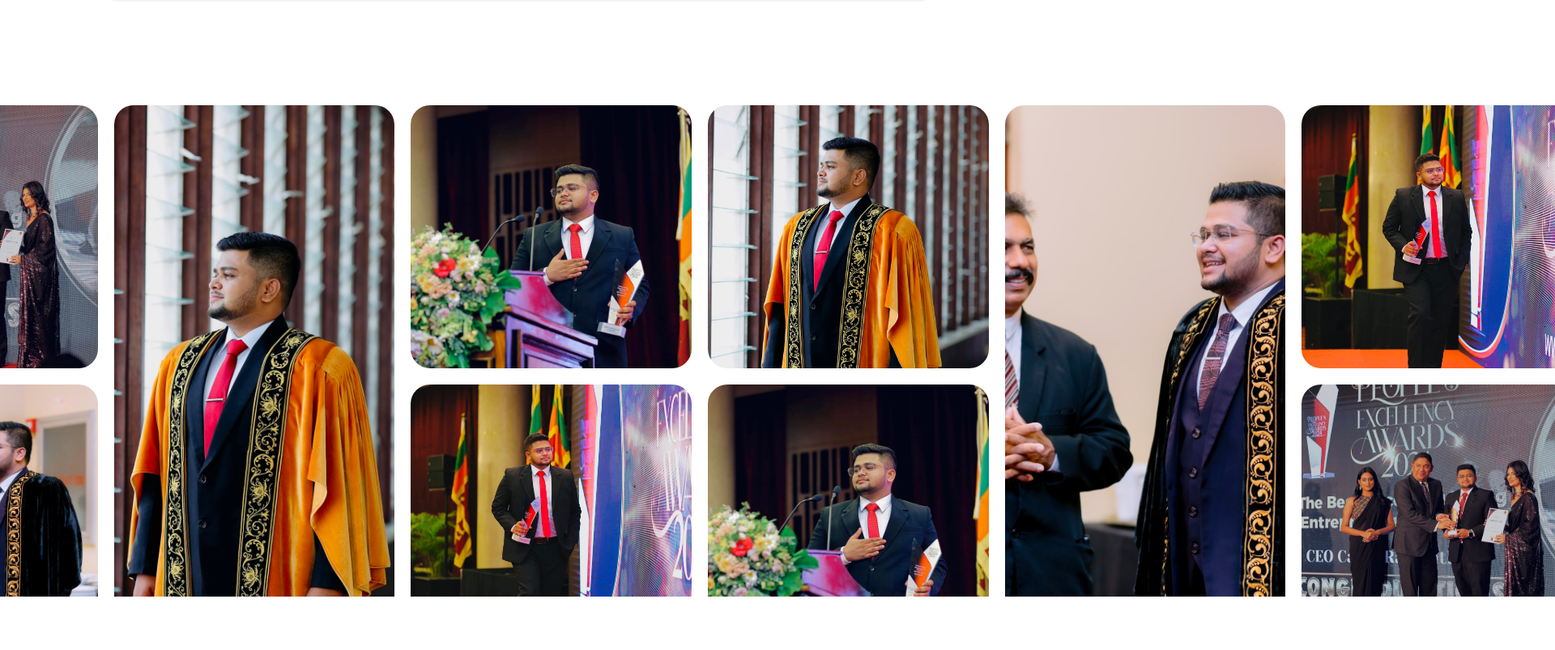
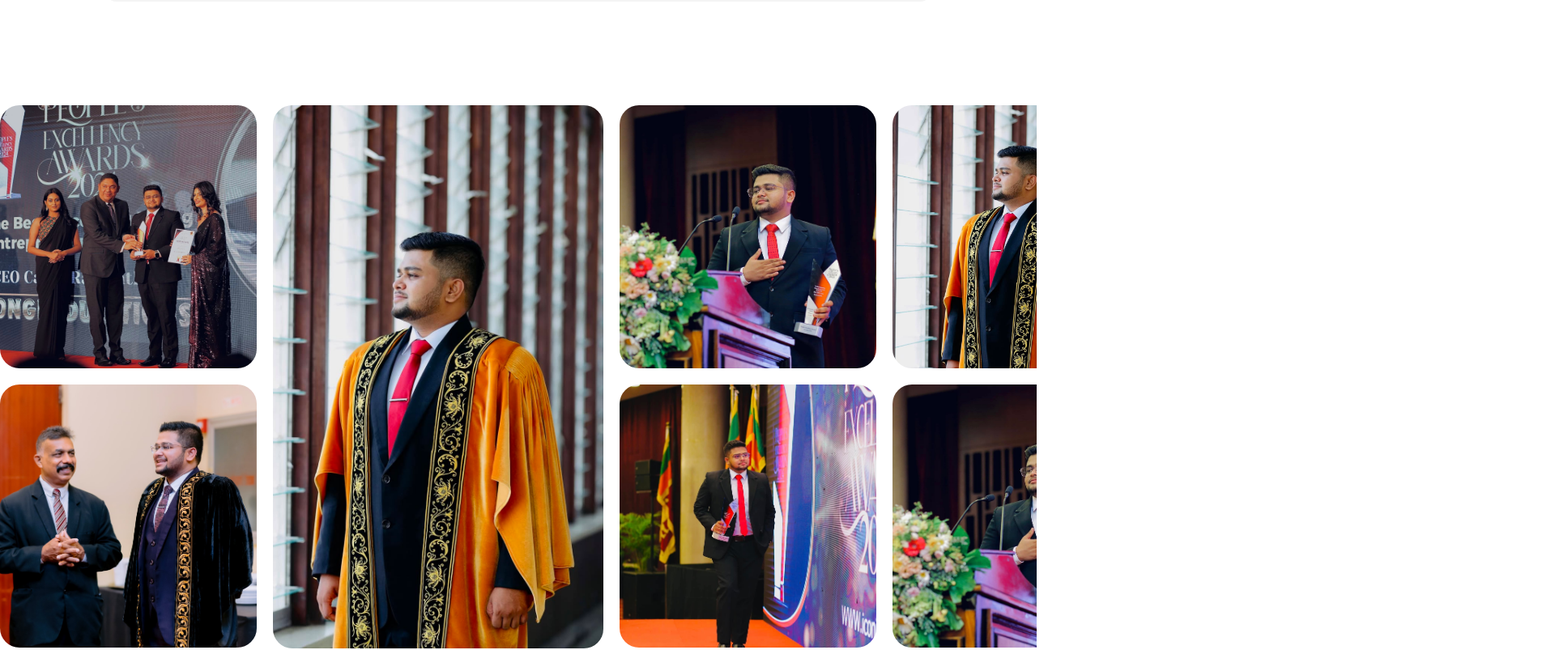
Before and after one commit to codezelat/caders-personal-site, a Next.js app: page / in a window 1280 px wide. Shown: the part 3940-4743 px from the top of the page at 81% size, 1920 px wide, since content can reach past the window. Built offline with nearby package versions, Linux system fonts and the light colour scheme.

Commit message:
fix:conntact page submit button

```diff
--- a/app/Components/Gallery.tsx
+++ b/app/Components/Gallery.tsx
@@ -4,6 +4,33 @@ import { useState, useEffect, useRef, type TouchEvent } from "react"
 import Image from "next/image"
 
 const Gallery = () => {
+  // Add this style tag at the beginning of your component
+  useEffect(() => {
+    const style = document.createElement("style")
+    style.textContent = `
+      @keyframes slide {
+        0% {
+          transform: translateX(0);
+        }
+        100% {
+          transform: translateX(-2180px);
+        }
+      }
+
+      .animate-slide {
+        animation: slide 20s linear infinite;
+      }
+
+      .animate-slide:hover {
+        animation-play-state: paused;
+      }
+    `
+    document.head.appendChild(style)
+
+    return () => {
+      document.head.removeChild(style)
+    }
+  }, [])
   // Images array for the mobile slider
   const galleryImages = [
     "/images/gallery1.jpg",
@@ -18,9 +45,7 @@ const Gallery = () => {
     "/images/gallery5.jpg",
   ]
 
-
   const [currentSlide, setCurrentSlide] = useState(0)
-
 
   const touchStartX = useRef(0)
   const touchEndX = useRef(0)
@@ -33,7 +58,6 @@ const Gallery = () => {
 
     return () => clearInterval(interval)
   }, [galleryImages.length])
-
 
   const handleTouchStart = (e: TouchEvent) => {
     touchStartX.current = e.touches[0].clientX
@@ -53,17 +77,14 @@ const Gallery = () => {
     if (Math.abs(distance) < minSwipeDistance) return
 
     if (distance > 0) {
-
       setCurrentSlide((prev) => (prev === galleryImages.length - 1 ? 0 : prev + 1))
     } else {
-
       setCurrentSlide((prev) => (prev === 0 ? galleryImages.length - 1 : prev - 1))
     }
   }
 
   // Function to get the appropriate dot index for the limited dots display
   const getDotIndex = (index: number) => {
-
     return Math.floor((index * 5) / galleryImages.length)
   }
 
@@ -106,19 +127,19 @@ const Gallery = () => {
         </div>
       </div>
 
-      {/* Original Desktop Gallery - Hidden on mobile */}
+      {/* Desktop/Tablet Sliding Gallery - Hidden on mobile */}
+      <div className="hidden md:block relative w-full overflow-hidden bg-white py-16 mb-20">
         <div
-        className="hidden md:block relative w-full xl:w-[]  overflow-hidden bg-white py-16 mb-20"
+          className="flex gap-5 animate-slide"
           style={{
-          width: "2180px",
+            width: "calc(4360px)",
             height: "671px",
-          marginLeft: "-226px",
           }}
         >
-        {/* Gallery Grid */}
-        <div className="grid grid-cols-6 gap-5 " style={{ height: "671px" }}>
+          {/* First set of images */}
+          <div className="flex gap-5 min-w-[2180px]">
             {/* Column 1 - Two stacked images */}
-          <div className="flex flex-col space-y-5">
+            <div className="flex flex-col space-y-5 min-w-[317px]">
               <div className="rounded-3xl overflow-hidden" style={{ height: "325px" }}>
                 <Image
                   width={317}
@@ -141,7 +162,7 @@ const Gallery = () => {
             </div>
 
             {/* Column 2 - Single tall image */}
-          <div className="rounded-3xl overflow-hidden" style={{ height: "671px" }}>
+            <div className="rounded-3xl overflow-hidden min-w-[408px]" style={{ height: "671px" }}>
               <Image
                 width={408}
                 height={671}
@@ -151,8 +172,8 @@ const Gallery = () => {
               />
             </div>
 
-          {/* Column 3-4 - Four images in a grid (spanning 2 columns) */}
-          <div className="col-span-2 grid grid-cols-2 gap-5">
+            {/* Column 3-4 - Four images in a grid */}
+            <div className="grid grid-cols-2 gap-5 min-w-[654px]">
               <div className="rounded-3xl overflow-hidden" style={{ height: "325px" }}>
                 <Image
                   width={317}
@@ -192,7 +213,7 @@ const Gallery = () => {
             </div>
 
             {/* Column 5 - Single tall image */}
-          <div className="rounded-3xl overflow-hidden" style={{ height: "671px" }}>
+            <div className="rounded-3xl overflow-hidden min-w-[408px]" style={{ height: "671px" }}>
               <Image
                 width={408}
                 height={671}
@@ -203,7 +224,116 @@ const Gallery = () => {
             </div>
 
             {/* Column 6 - Two stacked images */}
-          <div className="flex flex-col space-y-5">
+            <div className="flex flex-col space-y-5 min-w-[317px]">
+              <div className="rounded-3xl overflow-hidden" style={{ height: "325px" }}>
+                <Image
+                  width={317}
+                  height={325}
+                  src="/images/gallery5.jpg"
+                  alt="Gallery image"
+                  className="w-full h-full object-cover"
+                />
+              </div>
+              <div className="rounded-3xl overflow-hidden" style={{ height: "325px" }}>
+                <Image
+                  width={317}
+                  height={325}
+                  src="/images/gallery1.jpg"
+                  alt="Gallery image"
+                  className="w-full h-full object-cover"
+                />
+              </div>
+            </div>
+          </div>
+
+          {/* Duplicate set for seamless loop */}
+          <div className="flex gap-5 min-w-[2180px]">
+            {/* Column 1 - Two stacked images */}
+            <div className="flex flex-col space-y-5 min-w-[317px]">
+              <div className="rounded-3xl overflow-hidden" style={{ height: "325px" }}>
+                <Image
+                  width={317}
+                  height={325}
+                  src="/images/gallery1.jpg"
+                  alt="Gallery image"
+                  className="w-full h-full object-cover"
+                />
+              </div>
+              <div className="rounded-3xl overflow-hidden" style={{ height: "325px" }}>
+                <Image
+                  width={317}
+                  height={325}
+                  src="/images/gallery2.jpg"
+                  alt="Gallery image"
+                  className="w-full h-full object-cover"
+                />
+              </div>
+            </div>
+
+            {/* Column 2 - Single tall image */}
+            <div className="rounded-3xl overflow-hidden min-w-[408px]" style={{ height: "671px" }}>
+              <Image
+                width={408}
+                height={671}
+                src="/images/gallery3.jpg"
+                alt="Gallery image"
+                className="w-full h-full object-cover"
+              />
+            </div>
+
+            {/* Column 3-4 - Four images in a grid */}
+            <div className="grid grid-cols-2 gap-5 min-w-[654px]">
+              <div className="rounded-3xl overflow-hidden" style={{ height: "325px" }}>
+                <Image
+                  width={317}
+                  height={325}
+                  src="/images/gallery4.jpg"
+                  alt="Gallery image"
+                  className="w-full h-full object-cover"
+                />
+              </div>
+              <div className="rounded-3xl overflow-hidden" style={{ height: "325px" }}>
+                <Image
+                  width={317}
+                  height={325}
+                  src="/images/gallery3.jpg"
+                  alt="Gallery image"
+                  className="w-full h-full object-cover"
+                />
+              </div>
+              <div className="rounded-3xl overflow-hidden" style={{ height: "325px" }}>
+                <Image
+                  width={317}
+                  height={325}
+                  src="/images/gallery5.jpg"
+                  alt="Gallery image"
+                  className="w-full h-full object-cover"
+                />
+              </div>
+              <div className="rounded-3xl overflow-hidden" style={{ height: "325px" }}>
+                <Image
+                  width={317}
+                  height={325}
+                  src="/images/gallery4.jpg"
+                  alt="Gallery image"
+                  className="w-full h-full object-cover"
+                />
+              </div>
+            </div>
+
+            {/* Column 5 - Single tall image */}
+            <div className="rounded-3xl overflow-hidden min-w-[408px]" style={{ height: "671px" }}>
+              <Image
+                width={408}
+                height={671}
+                src="/images/gallery2.jpg"
+                alt="Gallery image"
+                className="w-full h-full object-cover"
+              />
+            </div>
+
+            {/* Column 6 - Two stacked images */}
+            <div className="flex flex-col space-y-5 min-w-[317px]">
               <div className="rounded-3xl overflow-hidden" style={{ height: "325px" }}>
                 <Image
                   width={317}
@@ -225,6 +355,7 @@ const Gallery = () => {
             </div>
           </div>
         </div>
+      </div>
     </>
   )
 }
--- a/app/Components/Header.tsx
+++ b/app/Components/Header.tsx
@@ -30,9 +30,9 @@ const Header: React.FC = () => {
   return (
     <>
       <header
-        className="fixed top-[33px] left-1/2 transform -translate-x-1/2 w-full
-        max-w-[95%] 2xl:max-w-[1400px] px-4 py-4 z-50 bg-white/80 backdrop-blur-lg
-        shadow-md rounded-[16px] flex justify-between items-center"
+className="fixed top-[33px] left-1/2 transform -translate-x-1/2 w-full
+max-w-[95%] 2xl:max-w-[1400px] px-4 py-4 z-50 bg-white/80 backdrop-blur-lg
+shadow-md rounded-[16px] flex justify-between items-center"
       >
         {/* Logo */}
         <div className="text-2xl font-bold">
--- a/app/Components/contact-section.tsx
+++ b/app/Components/contact-section.tsx
@@ -67,7 +67,7 @@ export default function ContactSection() {
 
         <div className="grid md:grid-cols-2 gap-6 md:gap-8">
           <div>
-            <form onSubmit={handleSubmit} className="space-y-4 md:space-y-6">
+            <form onSubmit={handleSubmit} className="space-y-4 md:space-y-6 mr-6 md:mr-8">
               <div className="space-y-1 md:space-y-2">
                 <label htmlFor="name" className="block text-sm font-medium">
                   Name
@@ -114,7 +114,7 @@ export default function ContactSection() {
               <button
                 type="submit"
                 disabled={isSubmitting}
-                className="w-full bg-[#03045E] hover:bg-blue-700 disabled:bg-blue-400 disabled:cursor-not-allowed text-white h-10 md:h-12 rounded transition-colors duration-200 font-medium"
+                className="w-full bg-[#03045E] hover:bg-blue-700 disabled:bg-blue-400 disabled:cursor-not-allowed text-white h-10 md:h-12 rounded-[10px] transition-colors duration-200 font-medium"
               >
                 {isSubmitting ? "Sending..." : "Send Message"}
               </button>
@@ -134,7 +134,7 @@ export default function ContactSection() {
             </form>
           </div>
 
-          <div className="bg-[#131722] p-6 md:p-8 rounded-lg">
+          <div className="bg-[#131722] p-4 md:p-6 rounded-lg">
             <div className="mb-6 md:mb-8">
               <h3 className="text-lg md:text-xl font-semibold mb-2">Connect Directly</h3>
               <p className="text-gray-400">Business Assistant</p>
--- a/app/globals.css
+++ b/app/globals.css
@@ -156,3 +156,8 @@ body {
 html {
   scroll-behavior: smooth;
 }
+
+
+body {
+  overflow-x: hidden;
+}
--- a/app/page.tsx
+++ b/app/page.tsx
@@ -13,7 +13,7 @@ import Gallery from "./Components/Gallery";
 export default function Page() {
   return (
     <div className="bg-[#FFFFFF66] backdrop-blur-[8px] min-h-screen scroll-smooth">
-      <Header />
+      <Header/>
 
       {/* Hero section does not need an ID unless linked */}
       <Hero />
```
Also changed, not shown: app/Components/Hero.tsx (+5 -5 lines). Lines whose indentation alone changed are shown as unchanged.
